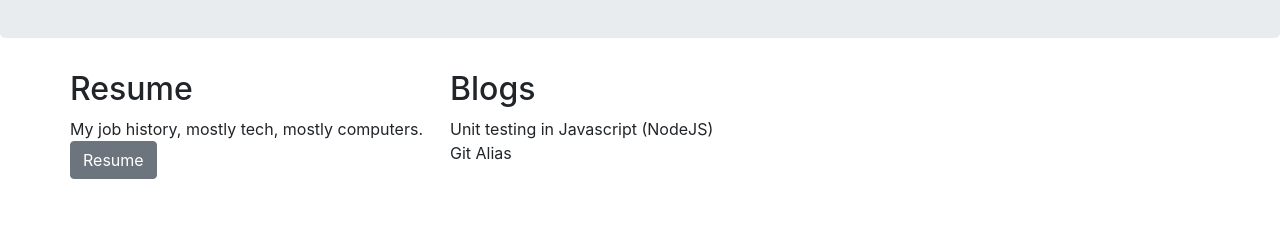
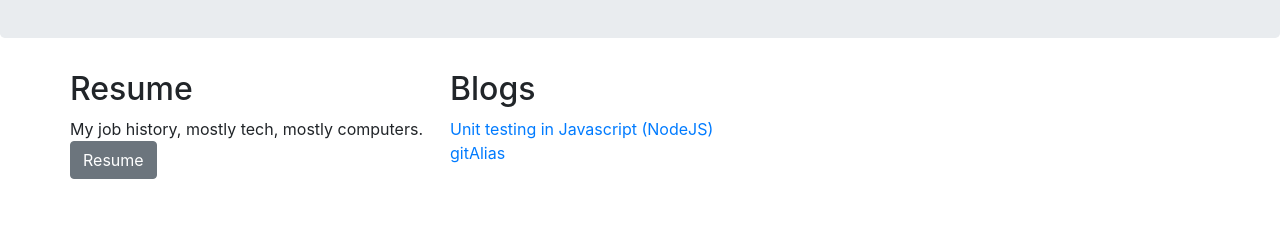
Before and after one commit to pjangam/pjangam.github.io, a React (Create React App) app: page / in a window 1280 px wide. Shown: the part 240-469 px from the top of the page. Built offline with nearby package versions, Linux system fonts and the light colour scheme.

Commit message:
basic routing of markdown (blogs)

```diff
--- a/package.json
+++ b/package.json
@@ -12,6 +12,7 @@
     "@types/react-router": "^5.1.14",
     "bootstrap": "^4.6.0",
     "font-awesome": "^4.7.0",
+    "marked": "^2.0.6",
     "react": "^17.0.1",
     "react-dom": "^17.0.1",
     "react-router": "^5.2.0",
--- /dev/null
+++ b/src/Pages/Blog.jsx
@@ -0,0 +1,28 @@
+import React, { useState } from 'react';
+import { useParams } from 'react-router-dom';
+import marked from 'marked';
+import { Container } from 'reactstrap';
+
+const BlogPost = () => {
+  const [data, setData] = useState('');
+  const { blogName } = useParams();
+  const blogModule = require(`./Blogs/${blogName}.md`);
+
+  fetch(blogModule.default)
+    .then((response) => {
+      return response.text();
+    })
+    .then((text) => {
+      const w = marked(text);
+      setData(w);
+    });
+  return (
+    <Container>
+      <section>
+        <article dangerouslySetInnerHTML={{ __html: data }}></article>
+      </section>
+    </Container>
+  );
+};
+
+export { BlogPost };
--- a/src/Pages/Landing.tsx
+++ b/src/Pages/Landing.tsx
@@ -1,5 +1,5 @@
 import React from 'react';
-import { useHistory } from 'react-router-dom';
+import { Link, useHistory } from 'react-router-dom';
 import { Jumbotron, Button, Container, Col, Row } from 'reactstrap';
 import Flag from 'react-world-flags';
 import { Timeline, Follow } from 'react-twitter-widgets';
@@ -8,8 +8,19 @@ const Landing = ({}) => {
   const history = useHistory();
 
   function handleResume() {
-    history.push("/resume");
+    history.push('/resume');
   }
+  // eslint-disable-next-line no-lone-blocks
+  {
+    /*TODO: Get listing from file instead of hardcoding */
+  }
+  const blogPosts = [
+    {
+      title: 'Unit testing in Javascript (NodeJS)',
+      path: 'JavascriptUnitTesting',
+    },
+    { title: 'gitAlias', path: 'gitAlias' },
+  ];
   return (
     <div data-testid="root">
       <Jumbotron data-testid="jumbotron">
@@ -30,20 +41,18 @@ const Landing = ({}) => {
             </Row>
             <Row>My job history, mostly tech, mostly computers.</Row>
             <Row>
-              <Button
-                onClick={handleResume}
-              >
-                Resume
-              </Button>
+              <Button onClick={handleResume}>Resume</Button>
             </Row>
           </Col>
           <Col md="4">
             <Row>
               <h2>Blogs</h2>
             </Row>
-            {/*TODO: get for different component*/}
-            <Row>Unit testing in Javascript (NodeJS)</Row>
-            <Row>Git Alias</Row>
+            {blogPosts.map((b) => (
+              <Row>
+                <Link to={`blogs/${b.path}`}>{b.title}</Link>
+              </Row>
+            ))}
           </Col>
         </Row>
         <br />
@@ -54,10 +63,8 @@ const Landing = ({}) => {
           <Follow username="pjangam"></Follow>
         </Row>
       </Container>
-
-
     </div>
   );
 };
 
-export  {Landing};
+export { Landing };
--- a/src/Pages/Resume.tsx
+++ b/src/Pages/Resume.tsx
@@ -1,5 +1,4 @@
 import React from 'react';
-const GoogleDocsViewer = require('react-google-docs-viewer');
 
 const Resume = () => {
   const style = {
--- a/src/Router.jsx
+++ b/src/Router.jsx
@@ -3,6 +3,7 @@ import { Route } from 'react-router-dom';
 import { Landing } from './Pages/Landing';
 import { Resume } from './Pages/Resume';
 import { Layout } from './components/Layout';
+import { BlogPost } from './Pages/Blog';
 import { BrowserRouter as Router } from 'react-router-dom';
 
 const MyRouter = () => {
@@ -12,6 +13,7 @@ const MyRouter = () => {
         <Route path="/" exact={true} component={Landing}></Route>
         <Route path="/resume" exact={true} component={Resume}></Route>
         <Route path="/layout" exact={true} component={Resume}></Route>
+        <Route path="/blogs/:blogName" exact={true} component={BlogPost}></Route>
       </Layout>
     </Router>
   );
```
Also changed, not shown: 1 other file (tests, documents, lock files or other folders).
